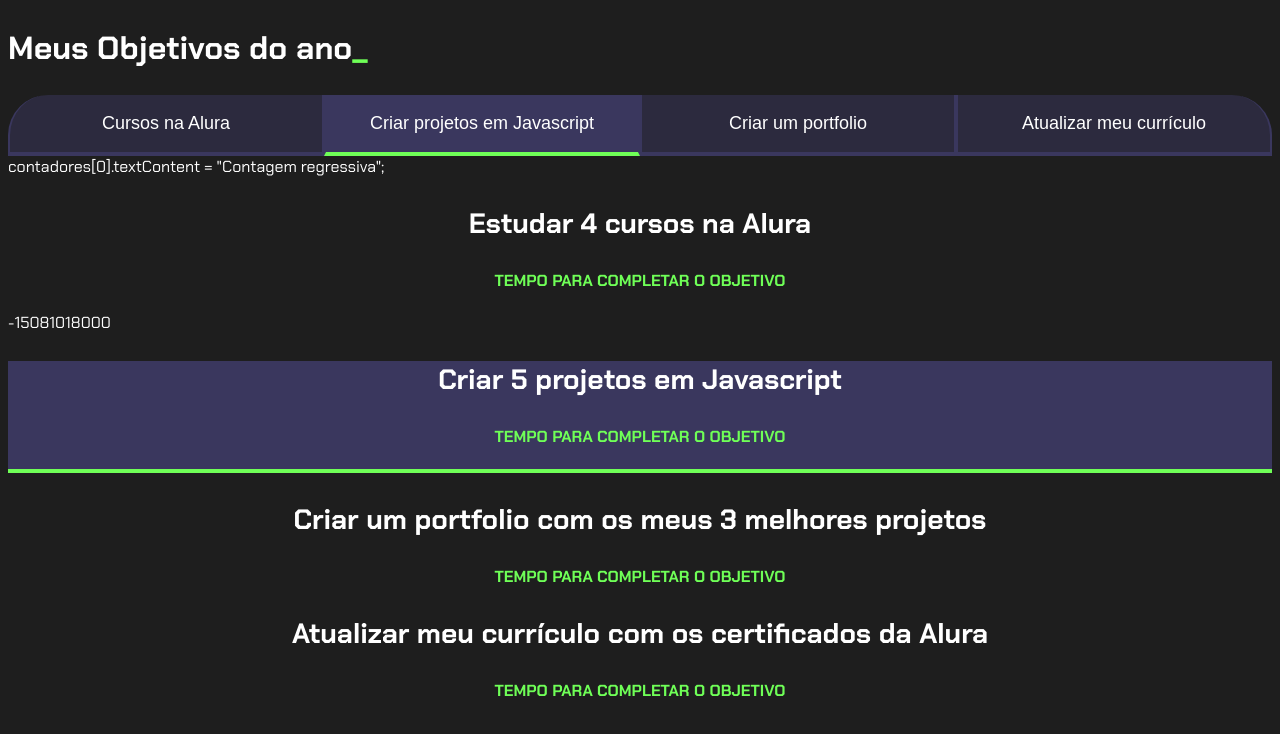
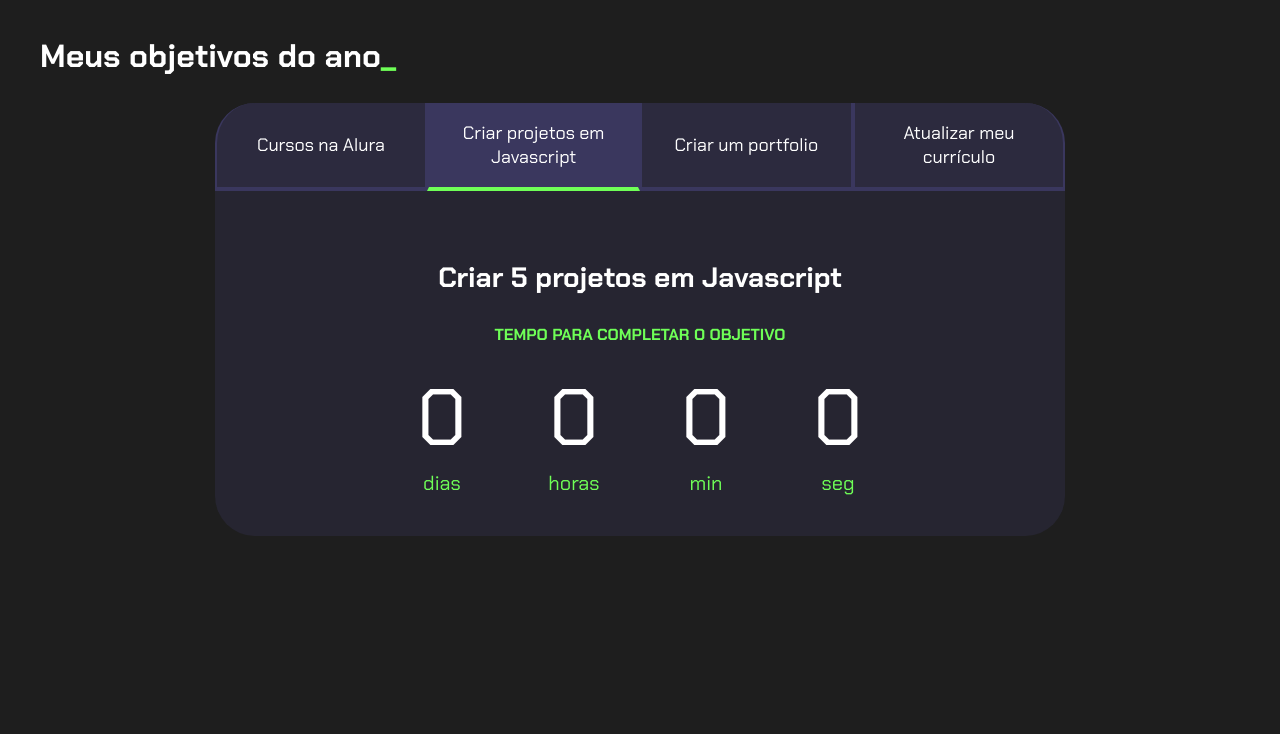
Before and after one commit to 04-bruno/projeto-life, a plain HTML site: page index.html in a window 1280 px wide. Both pictures are taken after a click on the button "Criar projetos em Javascript". Drawn offline with Linux system fonts and the light colour scheme.

Commit message:
Add files via upload

```diff
--- a/index.html
+++ b/index.html
@@ -1,47 +1,116 @@
 <!DOCTYPE html>
 <html lang="pt-br">
+
 <head>
     <meta charset="UTF-8">
-    <meta http-equiv="X-UA-Compatible" content="IE=edge">
     <meta name="viewport" content="width=device-width, initial-scale=1.0">
     <title>Meus objetivos do ano</title>
     <link rel="stylesheet" href="style.css">
 </head>
 
 <body>
+    <section class="conteudo-principal">
+        <h2 class="titulo-principal">Meus objetivos do ano<span>_</span></h2>
         <div class="conteudo">
-        <h2 class="titulo-principal">Meus Objetivos do ano<span>_</span></h2>
             <div class="botoes">
                 <button class="botao ativo">Cursos na Alura</button>
                 <button class="botao">Criar projetos em Javascript</button>
                 <button class="botao">Criar um portfolio</button>
                 <button class="botao">Atualizar meu currículo</button>
             </div>
-          contadores[0].textContent = "Contagem regressiva";
+            <div class="abas-textos">
                 <div class="aba-conteudo ativo">
                     <h3 class="aba-conteudo-titulo-principal">Estudar 4 cursos na Alura</h3>
                     <h4 class="aba-conteudo-titulo-secundario">Tempo para completar o objetivo</h4>
-            <div class="contador"></div>
+                    <div class="contador">
+                        <div class="contador-digito">
+                            <p class="contador-digito-numero" id="dias0"></p>
+                            <p class="contador-digito-texto">dias</p>
+                        </div>
+                        <div class="contador-digito">
+                            <p class="contador-digito-numero" id="horas0"></p>
+                            <p class="contador-digito-texto">horas</p>
+                        </div>
+                        <div class="contador-digito">
+                            <p class="contador-digito-numero" id="min0"></p>
+                            <p class="contador-digito-texto">min</p>
+                        </div>
+                        <div class="contador-digito">
+                            <p class="contador-digito-numero" id="seg0"></p>
+                            <p class="contador-digito-texto">seg</p>
+                        </div>
+                    </div>
                 </div>
                 <div class="aba-conteudo">
                     <h3 class="aba-conteudo-titulo-principal">Criar 5 projetos em Javascript</h3>
                     <h4 class="aba-conteudo-titulo-secundario">Tempo para completar o objetivo</h4>
-            <div class="contador"></div>
+                    <div class="contador">
+                        <div class="contador-digito">
+                            <p class="contador-digito-numero" id="dias1"></p>
+                            <p class="contador-digito-texto">dias</p>
+                        </div>
+                        <div class="contador-digito">
+                            <p class="contador-digito-numero" id="horas1"></p>
+                            <p class="contador-digito-texto">horas</p>
+                        </div>
+                        <div class="contador-digito">
+                            <p class="contador-digito-numero" id="min1"></p>
+                            <p class="contador-digito-texto">min</p>
+                        </div>
+                        <div class="contador-digito">
+                            <p class="contador-digito-numero" id="seg1"></p>
+                            <p class="contador-digito-texto">seg</p>
+                        </div>
+                    </div>
                 </div>
                 <div class="aba-conteudo">
                     <h3 class="aba-conteudo-titulo-principal">Criar um portfolio com os meus 3 melhores projetos</h3>
                     <h4 class="aba-conteudo-titulo-secundario">Tempo para completar o objetivo</h4>
-            <div class="contador"></div>
+                    <div class="contador">
+                        <div class="contador-digito">
+                            <p class="contador-digito-numero" id="dias2"></p>
+                            <p class="contador-digito-texto">dias</p>
                         </div>
-        <div class="aba-conteudo">
-            <h3 class="aba-conteudo-titulo-principal">Atualizar meu currículo com os certificados da Alura</h3>
-            <h4 class="aba-conteudo-titulo-secundario">Tempo para completar o objetivo</h4>
-            <div class="contador"></div>
+                        <div class="contador-digito">
+                            <p class="contador-digito-numero" id="horas2"></p>
+                            <p class="contador-digito-texto">horas</p>
+                        </div>
+                        <div class="contador-digito">
+                            <p class="contador-digito-numero" id="min2"></p>
+                            <p class="contador-digito-texto">min</p>
+                        </div>
+                        <div class="contador-digito">
+                            <p class="contador-digito-numero" id="seg2"></p>
+                            <p class="contador-digito-texto">seg</p>
                         </div>
                     </div>
                 </div>
-    <script src="main.js">
+                <div class="aba-conteudo">
+                    <h3 class="aba-conteudo-titulo-principal">Atualizar meu curriculo com os certificados da Alura</h3>
+                    <h4 class="aba-conteudo-titulo-secundario">Tempo para completar o objetivo</h4>
+                    <div class="contador">
+                        <div class="contador-digito">
+                            <p class="contador-digito-numero" id="dias3"></p>
+                            <p class="contador-digito-texto">dias</p>
+                        </div>
+                        <div class="contador-digito">
+                            <p class="contador-digito-numero" id="horas3"></p>
+                            <p class="contador-digito-texto">horas</p>
+                        </div>
+                        <div class="contador-digito">
+                            <p class="contador-digito-numero" id="min3"></p>
+                            <p class="contador-digito-texto">min</p>
+                        </div>
+                        <div class="contador-digito">
+                            <p class="contador-digito-numero" id="seg3"></p>
+                            <p class="contador-digito-texto">seg</p>
+                        </div>
+                    </div>
+                </div>
+            </div>
+        </div>
+    </section>
+    <script src="main.js"></script>
+</body>
 
-</script>
-</body>
 </html>
--- a/main.js
+++ b/main.js
@@ -1,10 +1,5 @@
 const botoes = document.querySelectorAll(".botao");
-const textos = document.querySelectorAll(".aba-conteudo")
-const contadores = document.querySelectorAll(".contador");
-const tempoObjetivo1 = new Date("2023-10-05T00:00:00");
-let tempoAtual = new Date();
-
-contadores[0].textContent = tempoObjetivo1 - tempoAtual;
+const textos = document.querySelectorAll(".aba-conteudo");
 
 for (let i = 0; i < botoes.length; i++) {
     botoes[i].onclick = function () {
@@ -18,3 +13,46 @@ for (let i = 0; i < botoes.length; i++) {
         textos[i].classList.add("ativo");
     }
 }
+
+const contadores = document.querySelectorAll(".contador");
+const tempoObjetivo1 = new Date("2023-10-05T00:00:00");
+const tempoObjetivo2 = new Date("2023-12-05T00:00:00");
+const tempoObjetivo3 = new Date("2023-12-30T00:00:00");
+const tempoObjetivo4 = new Date("2024-02-01T00:00:00");
+
+const tempos = [tempoObjetivo1,tempoObjetivo2,tempoObjetivo3,tempoObjetivo4];
+
+
+function calculaTempo(tempoObjetivo) {
+    let tempoAtual = new Date();
+    let tempoFinal = tempoObjetivo - tempoAtual;
+    let segundos = Math.floor(tempoFinal / 1000);
+    let minutos = Math.floor(segundos / 60);
+    let horas = Math.floor(minutos / 60);
+    let dias = Math.floor(horas / 24);
+
+    segundos %= 60;
+    minutos %= 60;
+    horas %= 24;
+    if (tempoFinal > 0){
+        return [dias,horas,minutos,segundos];
+    } else {
+        return [0,0,0,0];
+    }
+}
+
+function atualizaCronometro(){
+    for (let i=0; i<contadores.length;i++){
+        document.getElementById("dias"+i).textContent = calculaTempo(tempos[i])[0];
+        document.getElementById("horas"+i).textContent = calculaTempo(tempos[i])[1];
+        document.getElementById("min"+i).textContent = calculaTempo(tempos[i])[2];
+        document.getElementById("seg"+i).textContent = calculaTempo(tempos[i])[3];
+    }
+}
+
+function comecaCronometro(){
+    atualizaCronometro();
+    setInterval(atualizaCronometro,1000);
+}
+
+comecaCronometro();
--- a/style.css
+++ b/style.css
@@ -1,4 +1,5 @@
 @import url('https://fonts.googleapis.com/css2?family=Chakra+Petch:wght@400;700&display=swap');
+
 :root {
     --cor-de-fundo: #1E1E1E;
     --verde: #6FFF57;
@@ -13,6 +14,7 @@ body {
     color: var(--branco);
     font-family: 'Chakra Petch', sans-serif;
 }
+
 
 .conteudo-principal {
     display: flex;
@@ -34,8 +36,9 @@ body {
     color: var(--verde);
 }
 
+
 .botao {
-    font-family: "Crakra Petch", sans-serif;
+    font-family: 'Chakra Petch', sans-serif;
     background-color: var(--botao-inativo);
     color: var(--branco);
     display: flex;
@@ -54,6 +57,62 @@ body {
     border-radius: 40px 40px 0 0;
 }
 
+.botoes {
+    display: block;
+}
+
+.botao.ativo{
+    background-color: var(--botao-ativo);
+    border-bottom: 4px solid var(--verde);
+}
+
+.abas-textos{
+    background-color: var(--texto-fundo);
+    padding: 40px;
+    border-radius: 0 0 40px 40px;
+}
+.aba-conteudo.ativo{
+    display:block;
+}
+
+.aba-conteudo{
+    display: none;
+}
+
+.aba-conteudo-titulo-principal{
+    font-size: 28px;
+    text-align: center;
+}
+.aba-conteudo-titulo-secundario{
+    text-align: center;
+    color: var(--verde);
+    text-transform: uppercase;
+}
+
+.contador{
+    display:flex;
+    justify-content: center;
+    flex-wrap: wrap;
+}
+.contador-digito{
+    padding: 0 16px;
+    text-align: center;
+    min-width: 100px;
+}
+
+.contador-digito-numero{
+    font-size: 80px;
+    margin: 0;
+
+}
+
+.contador-digito-texto{
+    color: var(--verde);
+    font-size: 20px;
+    margin: 0;
+
+}
+
 @media screen and (min-width: 768px) {
     .botoes {
         display: flex;
@@ -67,18 +126,3 @@ body {
         border-radius: 0 40px 0 0;
     }
 }
-
-.ativo{
-    background-color: var(--botao-ativo);
-    border-bottom: 4px solid var(--verde);
-}
-
-.aba-conteudo-titulo-principal{
-    font-size: 28px;
-    text-align: center;
-}
-.aba-conteudo-titulo-secundario{
-    text-align: center;
-    color: var(--verde);
-    text-transform: uppercase;
-}
```
Also changed, not shown: 1 other file. Lines whose indentation alone changed are shown as unchanged.
